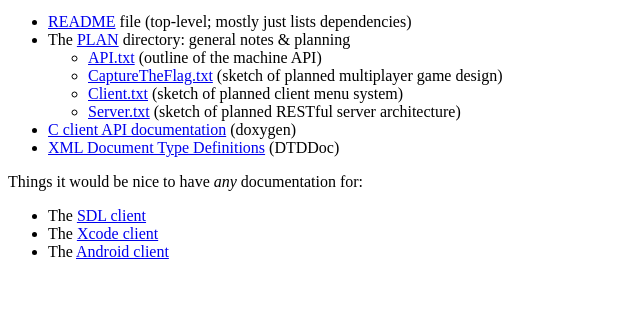
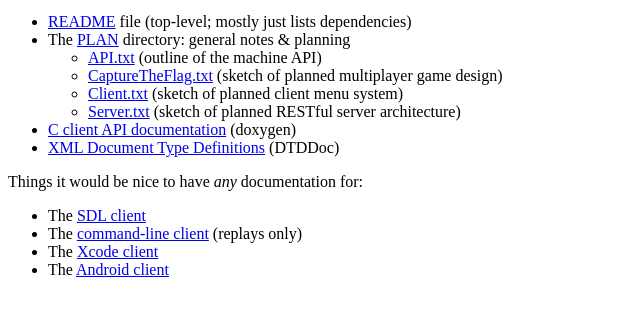
Before and after one commit to ihh/pixelzoo, a plain HTML site: page doc/index.html in a window 1280 px wide. Shown: the part 87-400 px from the top of the page, without its empty margins (0-640 px from the left). Drawn offline with Linux system fonts and the light colour scheme.

Commit message:
Main index of docs

```diff
--- a/doc/index.html
+++ b/doc/index.html
@@ -43,6 +43,7 @@ Things we have pretty minimal documentation for:
 Things it would be nice to have <em>any</em> documentation for:
 <ul>
  <li> The <a href="../tsrc/sdlgame.c">SDL client</a> </li>
+ <li> The <a href="../tsrc/pztest.c">command-line client</a> (replays only) </li>
  <li> The <a href="../xcode/pixelzoo/">Xcode client</a> </li>
  <li> The <a href="../android/">Android client</a> </li>
 </ul>
```
